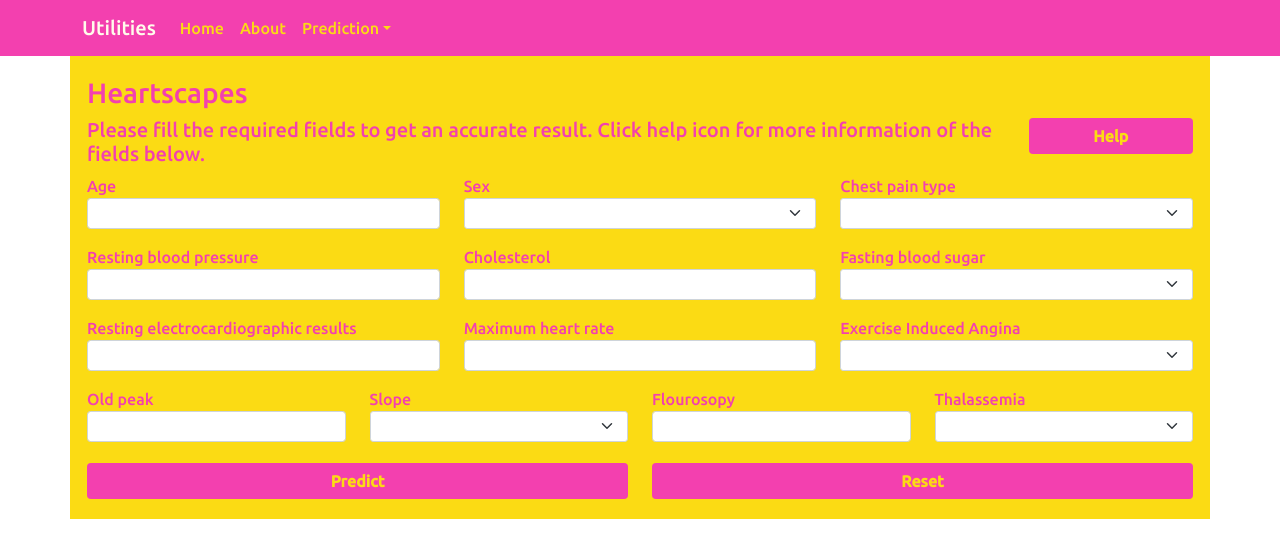
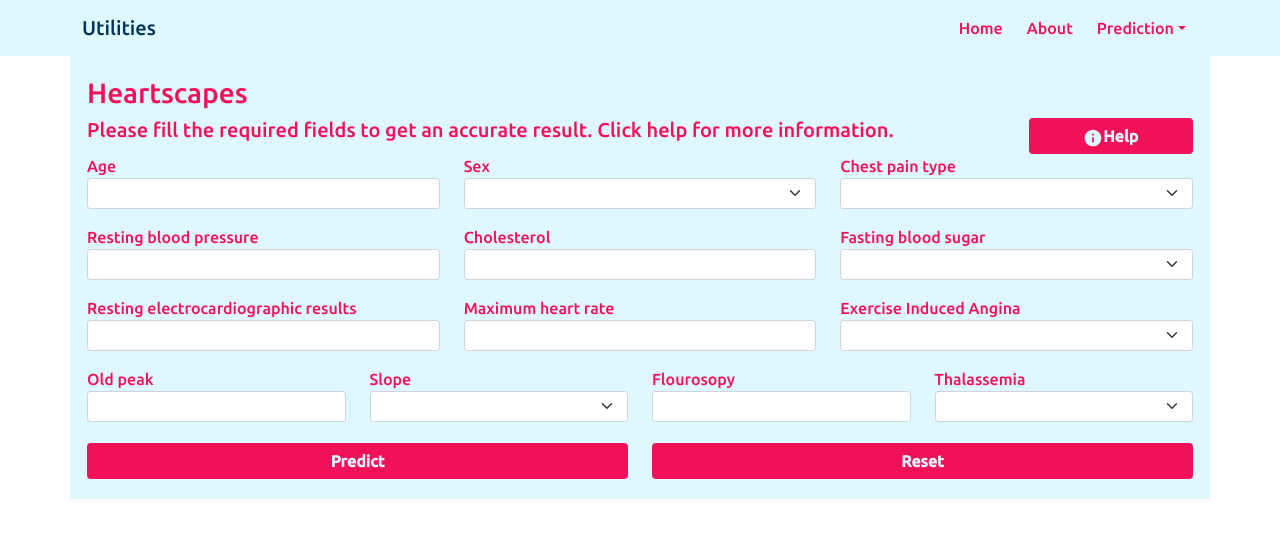
Before and after one commit to floydfdes/app-hobbynest, a React (Create React App) app: page /hearts in a window 1280 px wide. Shown: the top 558 px of the page. Built offline with nearby package versions, Linux system fonts and the light colour scheme.

Commit message:
New color,valdation and call service.

```diff
--- a/package.json
+++ b/package.json
@@ -1,6 +1,6 @@
 {
   "name": "utilities",
-  "version": "0.4.0",
+  "version": "0.5.0",
   "private": true,
   "dependencies": {
     "@emotion/react": "^11.4.1",
--- a/src/App.scss
+++ b/src/App.scss
@@ -7,4 +7,7 @@
   color: var(--secodary-color) !important;
   font-weight: bold !important;
   width: 100%;
+  display: flex !important;
+  align-items: flex-end;
+  justify-content: center;
 }
--- a/src/Data/Data.js
+++ b/src/Data/Data.js
@@ -86,3 +86,19 @@ export const heartscapeInitialData = {
   flourosopy: "",
   thalassemia: "",
 };
+
+export const validationMessage = {
+  age: "",
+  sex: "",
+  chestPainType: "",
+  restingBloodSugar: "",
+  cholesterol: "",
+  fastingBloodSugar: "",
+  restingEcgResults: "",
+  maxHeartRate: "",
+  angina: "",
+  oldPeak: "",
+  slope: "",
+  flourosopy: "",
+  thalassemia: "",
+};
--- a/src/components/ImageDetection/ImageDetectionMobileNet.jsx
+++ b/src/components/ImageDetection/ImageDetectionMobileNet.jsx
@@ -107,7 +107,7 @@ function ImageDetectionMobileNet() {
             type="text"
             name=""
             id=""
-            placeholder="paste image URL"
+            placeholder="Paste image URL"
             ref={urlRef}
             onChange={handleOnChange}
             className="form-control url-input"
--- a/src/components/Layout/Appnavbar.jsx
+++ b/src/components/Layout/Appnavbar.jsx
@@ -20,7 +20,7 @@ function Appnavbar() {
         </Navbar.Brand>
         <Navbar.Toggle aria-controls="basic-navbar-nav" />
         <Navbar.Collapse id="basic-navbar-nav">
-          <Nav className="me-auto">
+          <Nav className="ms-auto">
             <Link className="nav-link" to="/home">
               Home
             </Link>
--- a/src/components/Layout/styles.scss
+++ b/src/components/Layout/styles.scss
@@ -1,8 +1,8 @@
 .navbar {
-  background: var(--primary-colour) !important;
+  background: var(--secodary-color) !important;
 }
 .nav-link {
-  color: var(--secodary-color) !important;
+  color: var(--primary-colour) !important;
 }
 .navbar-brand {
   a {
@@ -24,3 +24,19 @@
     color: var(--primary-colour) !important;
   }
 }
+.nav-link:hover {
+  background-color: var(--fourth-color);
+}
+.navbar-light .navbar-toggler {
+  color: var(--primary-colour) !important;
+  border-color: var(--primary-colour) !important;
+}
+@media only screen and (min-width: 769px) {
+  .nav-link {
+    padding: 8px 12px !important;
+    &:hover {
+      background-color: var(--fourth-color);
+      border-radius: 500px;
+    }
+  }
+}
--- a/src/components/ValuePrediction/HeartDiseasePrediction.jsx
+++ b/src/components/ValuePrediction/HeartDiseasePrediction.jsx
@@ -6,24 +6,43 @@ import {
   heartscapefieldsCol3,
   heartscapeInitialData,
 } from "../../Data/Data";
-//import FavoriteIcon from "@mui/icons-material/Favorite";
+import InfoIcon from "@mui/icons-material/Info";
 import "./styles.scss";
+
 function HeartDiseasePrediction() {
   const [formData, setFormData] = useState(heartscapeInitialData);
   const fields = heartscapeFields;
   const fieldsCol3 = heartscapefieldsCol3;
 
   const updateForm = (event) => {
+    document.getElementById(event.target.name).classList.remove("error-class");
     setFormData({ ...formData, [event.target.name]: event.target.value });
   };
+  const validate = () => {
+    let isValid = true;
+    for (const formField in formData) {
+      if (!formData[formField]) {
+        console.log(
+          document.getElementById(formField).classList.add("error-class")
+        );
+        isValid = false;
+      }
+    }
+    return isValid;
+  };
   const submitForm = () => {
+    const isValid = validate();
+    if (!isValid) return;
     const data = [];
-    for (const field in formData) {
-      data.push(parseInt(formData[field]));
+    for (const formField in formData) {
+      data.push(parseInt(formData[formField]));
     }
-    axios.post("http://localhost:5000/heartdisease", data).then((res) => {
-      console.log(res.data.prediction);
-    });
+
+    axios
+      .post("https://utilitiesapi.herokuapp.com/heartdisease", data)
+      .then((res) => {
+        console.log(res.data.prediction);
+      });
   };
   return (
     <>
@@ -34,15 +53,18 @@ function HeartDiseasePrediction() {
         <div className="col-lg-10 col-md-10 col-sm-12">
           <h5 className="heartscape-heading-color">
             Please fill the required fields to get an accurate result. Click
-            help icon for more information of the fields below.
+            help for more information.
           </h5>
         </div>
         <div className="col-lg-2 col-md-2 col-sm-12">
-          <button className="btn heading-button-color">Help</button>
+          <button className="btn heading-button-color">
+            <InfoIcon fontSize="small" />
+            Help
+          </button>
         </div>
         {fields.map((field) => {
           return (
-            <div className="col-lg-4 col-md-4 col-sm-12" key={field.id}>
+            <div className="col-lg-4 col-md-4 col-sm-6 col-xm-6" key={field.id}>
               <label className="heartscape-field-label">{field.name}</label>
               {!field.options ? (
                 <InputGroup size="sm" className="mb-3">
--- a/src/components/ValuePrediction/styles.scss
+++ b/src/components/ValuePrediction/styles.scss
@@ -21,3 +21,6 @@
   border-color: var(--primary-colour);
   box-shadow: none;
 }
+.error-class {
+  border: 2px solid red;
+}
--- a/src/index.scss
+++ b/src/index.scss
@@ -3,10 +3,10 @@
   src: url("../src/assets/fonts/Ubuntu-Medium.ttf");
 }
 :root {
-  --primary-colour: #f340af;
-  --secodary-color: #fbdb14;
-  --third-color: #fffceb;
-  --fourth-color: #01f9c6;
+  --primary-colour: #f01159;
+  --secodary-color: #dff8fe;
+  --third-color: #003458;
+  --fourth-color: #82cde5;
 }
 
 body,
```
